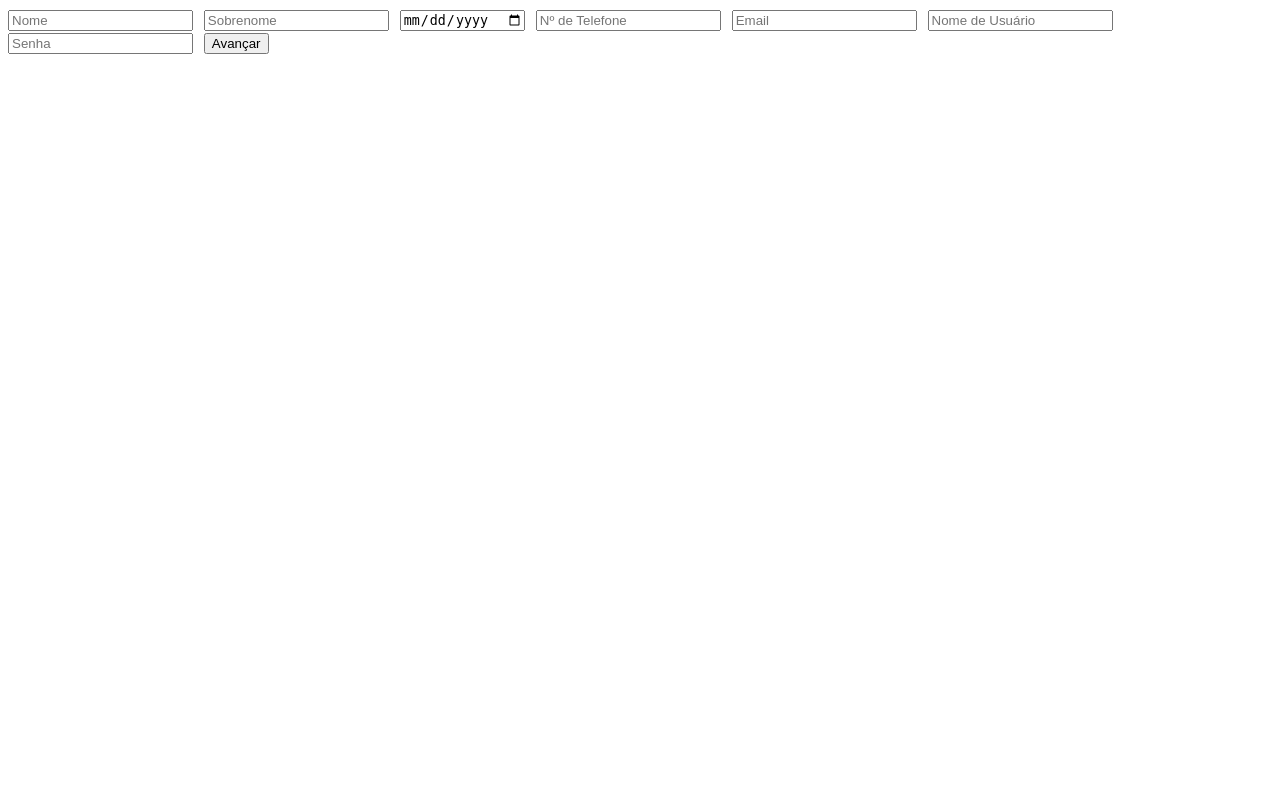
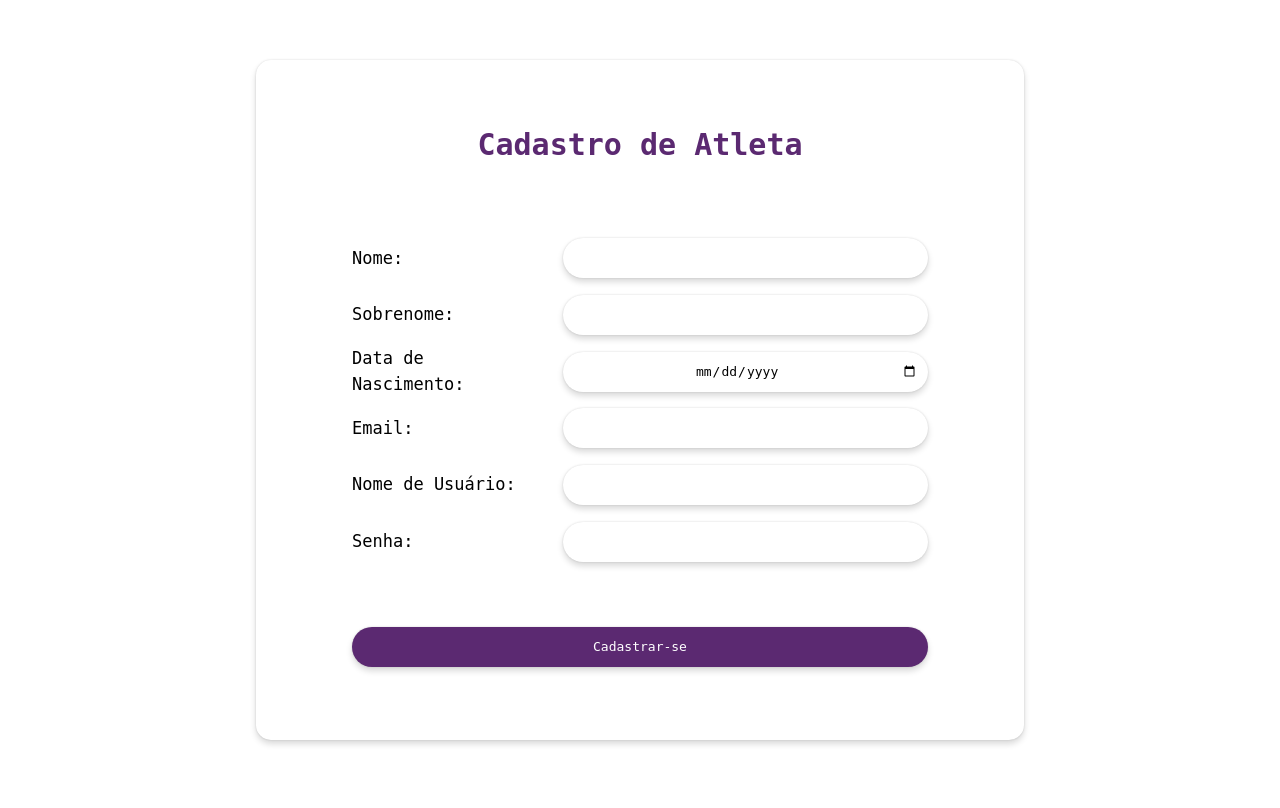
Before and after one commit to gabrielsalvi/rhine, a PHP site: page /athlete-registration.php in a window 1280 px wide. After the commit the page ends 745 px from the top, so only its background shows below. Run offline with PHP 8.4, Linux system fonts and the light colour scheme; some libraries are stand-ins or nearby versions.

Commit message:
feat: add styles to athlete registration screen

```diff
--- a/web/athlete-registration.php
+++ b/web/athlete-registration.php
@@ -1,26 +1,42 @@
 <!DOCTYPE html>
 <html lang="en">
     <head>
-        <title>Cadastre-se | Meu Site</title>
+        <title>Cadastre-se | {Nome do Site}</title>
 
         <meta charset="UTF-8">
         <meta http-equiv="X-UA-Compatible" content="IE=edge">
         <meta name="viewport" content="width=device-width, initial-scale=1.0">
 
-        <!-- <script src="https://cdn.tailwindcss.com"></script> -->
+        <script src="https://cdn.tailwindcss.com"></script>
 
         <link rel="stylesheet" href="public/css/main.css">
+        <link rel="stylesheet" href="public/css/form.css">
+        <link rel="stylesheet" href="public/css/athlete-registration.css">
     </head>
     <body>
-        <form action="registration.php" method="post">
-                <input type="text" name="first-name" placeholder="Nome" required/>
-                <input type="text" name="last-name" placeholder="Sobrenome" required/>
-                <input type="date" name="birthdate" placeholder="Data de Nascimento" required/>
-                <input type="text" name="phone-number" placeholder="Nº de Telefone" required/>
-                <input type="email" name="email" placeholder="Email" required>
-                <input type="text" name="username" placeholder="Nome de Usuário" required>
-                <input type="password" name="password" placeholder="Senha" required>
-                <input type="submit" value="Avançar">
-        </form>
+        <div class="form-container">
+            <form id="athlete-registration-form" action="athlete-registration.php" method="post">
+                <h1>Cadastro de Atleta</h1>
+                <label for="first-name">Nome:</label>
+                <input type="text" name="first-name" required/>
+
+                <label for="last-name">Sobrenome:</label>
+                <input type="text" name="last-name" required/>
+
+                <label for="birthdate">Data de Nascimento:</label>
+                <input type="date" name="birthdate" required/>
+
+                <label for="email">Email:</label>
+                <input type="email" name="email" required/>
+
+                <label for="username">Nome de Usuário:</label>
+                <input type="text" name="username" required/>
+
+                <label for="password">Senha:</label>
+                <input type="password" name="password" required/>
+
+                <input type="submit" value="Cadastrar-se">
+            </form>
+        </div>
     </body>
 </html>
--- /dev/null
+++ b/web/public/css/athlete-registration.css
@@ -0,0 +1,86 @@
+form#athlete-registration-form {
+    width: 60%;
+    height: 85%;
+    display: grid;
+    grid-template-columns: 0.5fr 1fr 2fr 0.5fr;
+    grid-template-rows: repeat(12, 1fr);
+}
+
+form#athlete-registration-form h1 {
+    grid-column: 2 / 4;
+    grid-row: 2;
+}
+
+form#athlete-registration-form input, select {
+    width: 95%;
+    height: 40px;
+    text-align: center;
+    justify-self: end;
+}
+
+form#athlete-registration-form label[for=first-name] {
+    grid-column: 2;
+    grid-row: 4;
+}
+
+form#athlete-registration-form input[name=first-name] {
+    grid-column: 3;
+    grid-row: 4;
+}
+
+form#athlete-registration-form label[for=last-name] {
+    grid-column: 2;
+    grid-row: 5;
+}
+
+form#athlete-registration-form input[name=last-name] {
+    grid-column: 3;
+    grid-row: 5;
+}
+
+form#athlete-registration-form label[for=birthdate] {
+    grid-column: 2;
+    grid-row: 6;
+}
+
+form#athlete-registration-form input[name=birthdate] {
+    grid-column: 3;
+    grid-row: 6;
+}
+
+form#athlete-registration-form label[for=email] {
+    grid-column: 2;
+    grid-row: 7;
+}
+
+form#athlete-registration-form input[name=email] {
+    grid-column: 3;
+    grid-row: 7;
+}
+
+form#athlete-registration-form label[for=username] {
+    grid-column: 2;
+    grid-row: 8;
+}
+
+form#athlete-registration-form input[name=username] {
+    grid-column: 3;
+    grid-row: 8;
+}
+
+form#athlete-registration-form label[for=password] {
+    grid-column: 2;
+    grid-row: 9;
+}
+
+form#athlete-registration-form input[name=password] {
+    grid-column: 3;
+    grid-row: 9;
+}
+
+form#athlete-registration-form input[type=submit] {
+    width: 100%;
+    grid-column: 2 / 4;
+    grid-row: 11;
+    align-self: start;
+}
```
